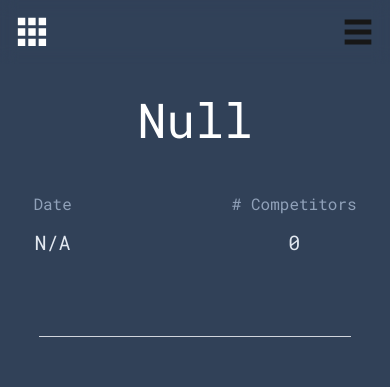
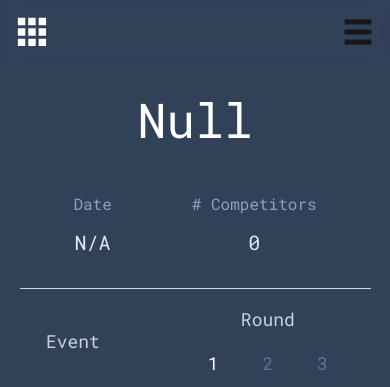
Before and after one commit to cubingclubvt/club-website, a Next.js app in the folder frontend/: page /competitions/1 in a window 390 px wide. Shown: the top 387 px of the page. Built offline with nearby package versions, Linux system fonts and the light colour scheme; no server answers.

Commit message:
applied changes to ranking section + fixed competition padding

```diff
--- a/frontend/src/app/competitions/[slug]/page.tsx
+++ b/frontend/src/app/competitions/[slug]/page.tsx
@@ -45,12 +45,10 @@ async function CompetitionDetail({ params }: CompetitionDetailProps) {
 
     return (
         <div>
-
-
             <h1 className="text-white text-center text-5xl mt-24">
                 {competitionLink ? (
                     <a href={competitionLink}
-                        className="link link--orange inline-flex items-center gap-3  hover:scale-103 !transition-transform !duration-250"
+                        className="link link--orange inline-flex items-center gap-3 hover:scale-103 !transition-transform !duration-250"
                         target="_blank"
                         rel="noopener noreferrer">
                         {competitionName}
@@ -61,7 +59,7 @@ async function CompetitionDetail({ params }: CompetitionDetailProps) {
                 ) : (competitionName)}
             </h1>
 
-            <section className={"flex justify-center gap-40 items-center max-w-4xl mt-8 w-full mx-auto p-4"}>
+            <section className={"flex justify-center gap-20 md:gap-40 items-start max-w-4xl mt-8 w-full mx-auto p-4"}>
                 <div className={"flex flex-col gap-3 items-center"}>
                     <div className={"text-slate-400 text-center"}>
                         Date
@@ -71,7 +69,7 @@ async function CompetitionDetail({ params }: CompetitionDetailProps) {
                     </div>
                 </div>
                 <div className={"flex flex-col gap-3 items-center"}>
-                    <div className={"text-slate-400 text-center"}>
+                    <div className={"text-slate-400 text-center whitespace-nowrap"}>
                         # Competitors
                     </div>
                     <div className={"text-slate-200 text-center text-xl"}>
@@ -80,7 +78,7 @@ async function CompetitionDetail({ params }: CompetitionDetailProps) {
                 </div>
             </section>
 
-            <div className={"my-separator mx-auto h-px w-8/10 bg-gray-300 my-16"}></div>
+            <div className={"my-separator mx-auto h-px w-9/10 md:w-8/10 bg-gray-300 my-4 md:my-16"}></div>
 
             {/*TODO: make sure initialEvent is actually an event in the comp - so just pull first event you see in db*/}
             <CompetitionSolvesSection
--- a/frontend/src/components/RankingsSection.tsx
+++ b/frontend/src/components/RankingsSection.tsx
@@ -53,7 +53,10 @@ export default function RankingsSection({initialRankingsData, initialEvent, init
     }, [event, calculation]);
 
 
-
+    function formatMobileName(name: String): String{
+        const splitName = name.split(" ");
+        return `${splitName[0]} ${splitName[splitName.length-1][0]}.`
+    }
 
 
     return (
@@ -114,7 +117,11 @@ export default function RankingsSection({initialRankingsData, initialEvent, init
                                     <Link
                                         href={`/competitors/${singularRanking.school_id}`}
                                         className="px-4 sm:px-6 py-4 block w-full h-full hover:text-orange-400">
-                                        <span className="">{singularRanking.competitor_name}</span>
+                                        {/* MOBILE VERSION (abbreviated) */}
+                                        <span className="md:hidden">{formatMobileName(singularRanking.competitor_name)}</span>
+
+                                        {/* DESKTOP VERSION */}
+                                        <span className="hidden md:inline">{singularRanking.competitor_name}</span>
                                     </Link>
                                 </td>
                                 <td className="px-4 sm:px-6 py-4 whitespace-nowrap text-center text-md text-gray-700">
```
